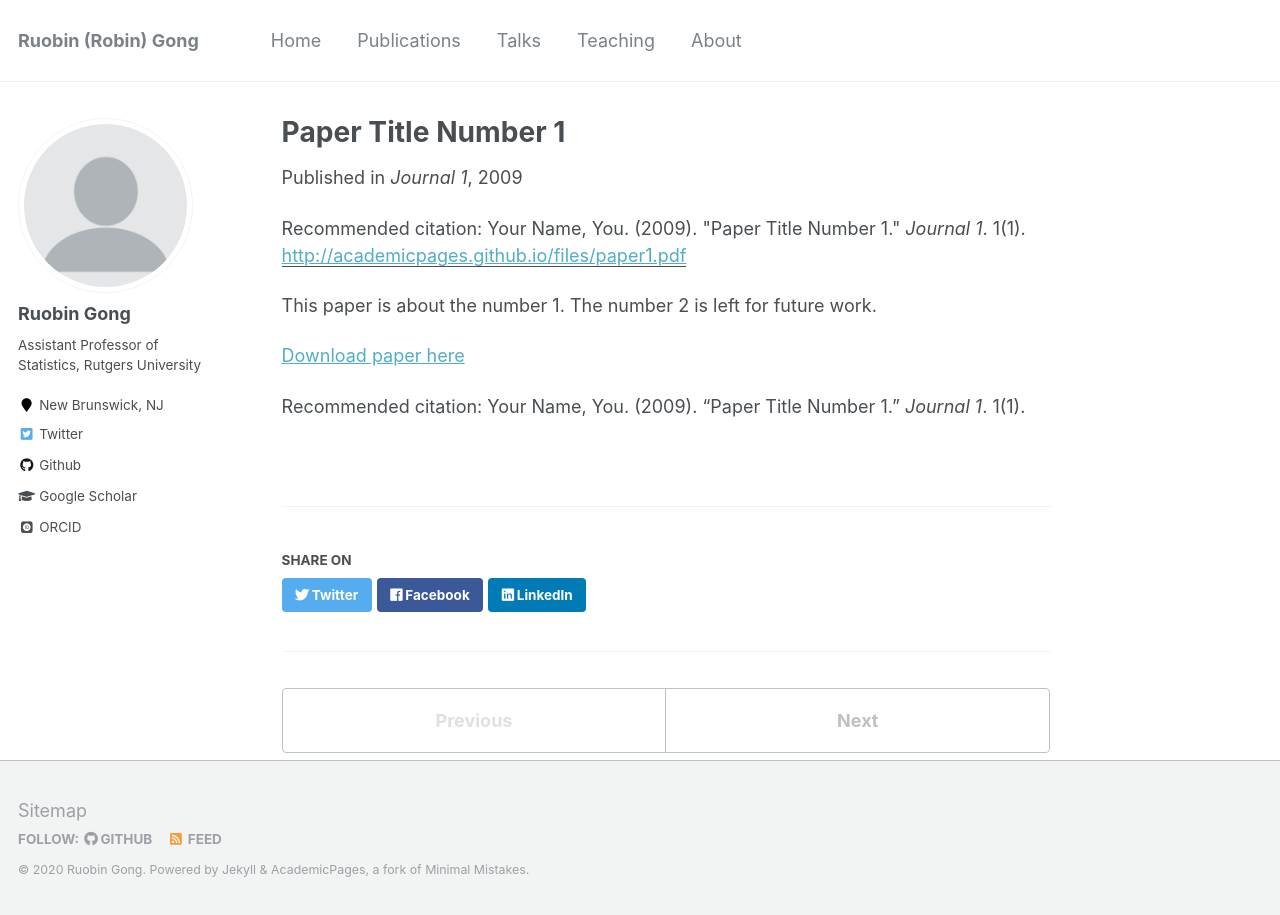
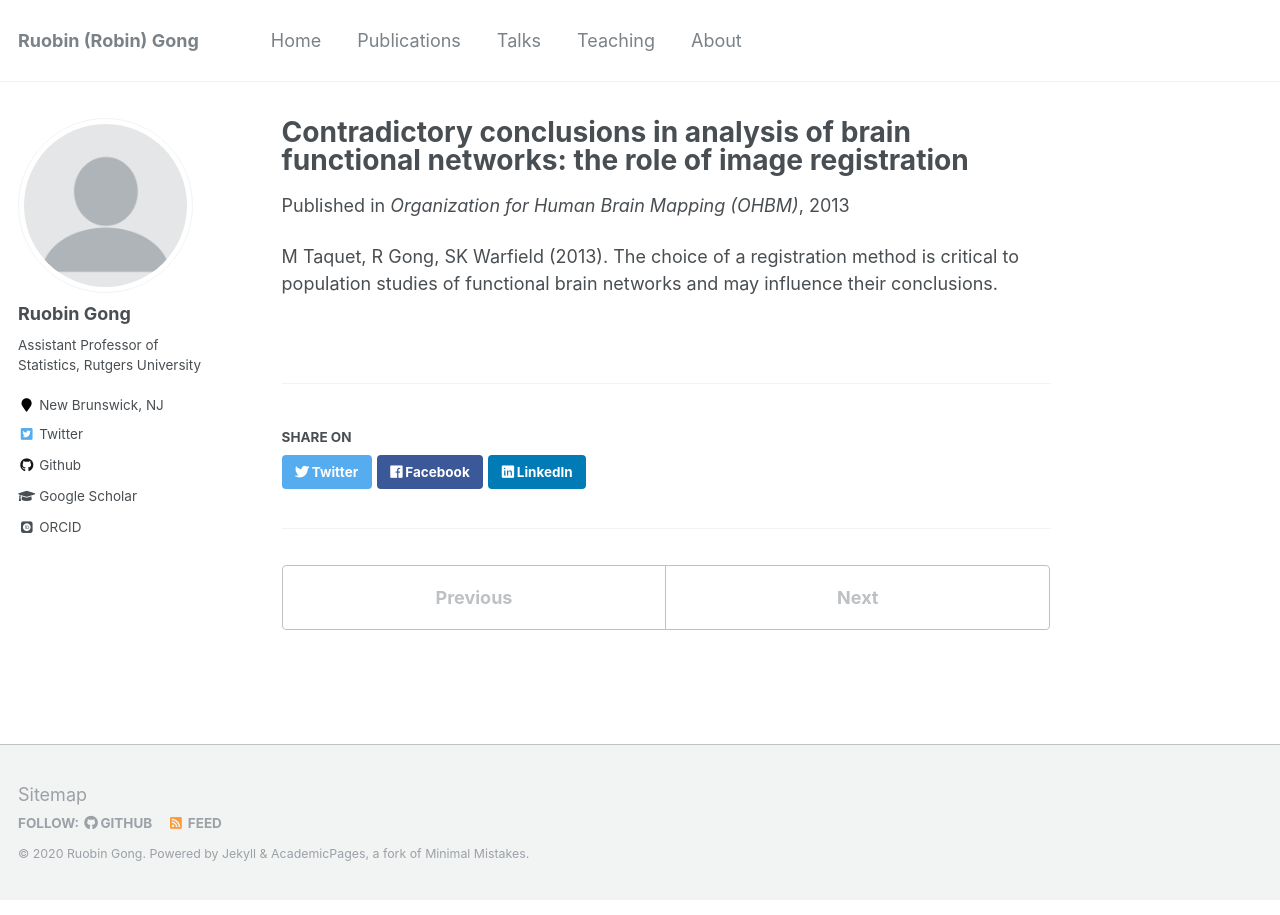
Before and after one commit to RuobinGong/RuobinGong.github.io, a Jekyll site: the page built from _publications/2009-10-01-paper-title-number-1.md, in a window 1280 px wide. Built offline with Jekyll 4.4.1, drawn with Linux system fonts in a browser that asks for light colours; some web fonts are replaced.

Commit message:
Update 2009-10-01-paper-title-number-1.md

```diff
--- a/_publications/2009-10-01-paper-title-number-1.md
+++ b/_publications/2009-10-01-paper-title-number-1.md
@@ -1,15 +1,11 @@
 ---
-title: "Paper Title Number 1"
+title: "Contradictory conclusions in analysis of brain functional networks: the role of image registration"
 collection: publications
-permalink: /publication/2009-10-01-paper-title-number-1
-excerpt: 'This paper is about the number 1. The number 2 is left for future work.'
-date: 2009-10-01
-venue: 'Journal 1'
-paperurl: 'http://academicpages.github.io/files/paper1.pdf'
-citation: 'Your Name, You. (2009). &quot;Paper Title Number 1.&quot; <i>Journal 1</i>. 1(1).'
+permalink: /publication/2013-01-01-Taquet
+excerpt: 'The choice of a registration method is critical to population studies of functional brain networks and may influence their conclusions.'
+date: 2013-01-01
+venue: 'Organization for Human Brain Mapping (OHBM)'
+
 ---
-This paper is about the number 1. The number 2 is left for future work.
 
-[Download paper here](http://academicpages.github.io/files/paper1.pdf)
-
-Recommended citation: Your Name, You. (2009). "Paper Title Number 1." <i>Journal 1</i>. 1(1).
+M Taquet, R Gong, SK Warfield (2013). The choice of a registration method is critical to population studies of functional brain networks and may influence their conclusions.
```
